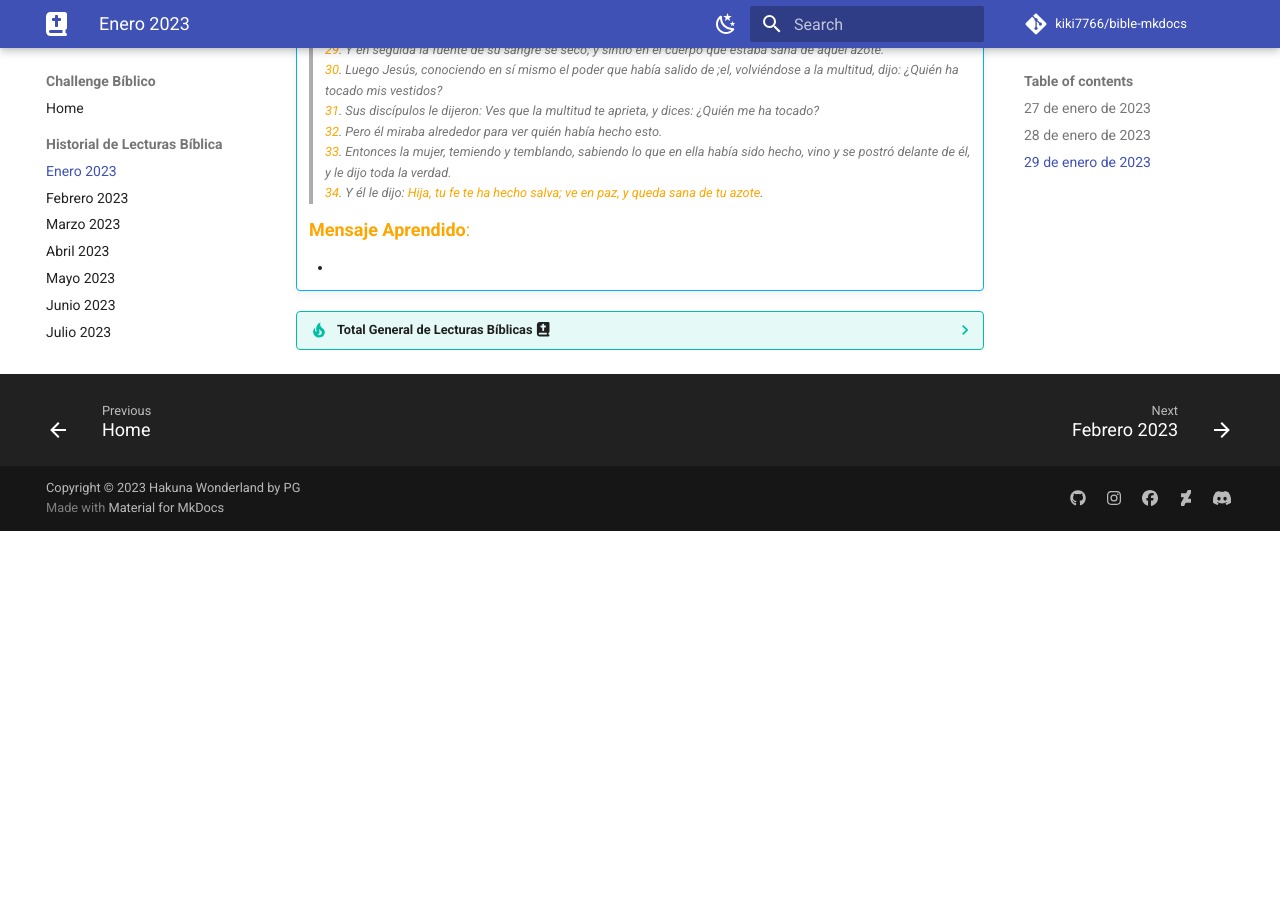
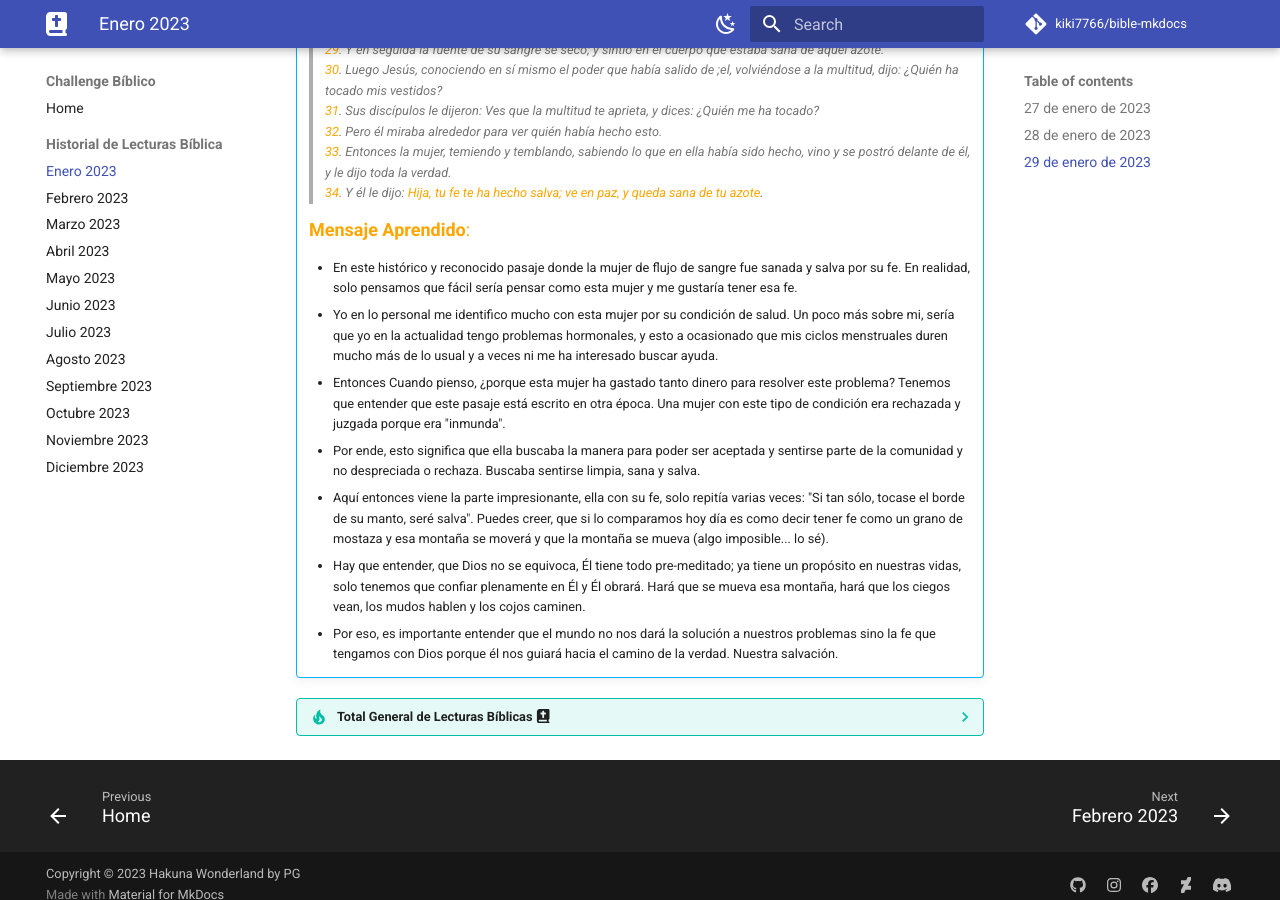
Before and after one commit to kiki7766/bible-mkdocs, an MkDocs documentation site: the page built from docs/m/ene.md, in a window 1280 px wide and 900 px high, scrolled down 1963 px. Built offline with MkDocs 1.6.1 and Material for MkDocs 9.7.7, drawn with Linux system fonts in a browser that asks for light colours; some web fonts are replaced; comment, search, counter and statistics services are not loaded; before the commit the page ends 2494 px from its top, so only the background shows below that.

Commit message:
Adding month 01 - description

```diff
--- a/docs/m/ene.md
+++ b/docs/m/ene.md
@@ -45,7 +45,13 @@
 
     <font size=4, color=orange>**Mensaje Aprendido**:</font>
 
-    -
+    - En este histórico y reconocido pasaje donde la mujer de flujo de sangre fue sanada y salva por su fe. En realidad, solo pensamos que fácil sería pensar como esta mujer y me gustaría tener esa fe.
+    - Yo en lo personal me identifico mucho con esta mujer por su condición de salud. Un poco más sobre mi, sería que yo en la actualidad tengo problemas hormonales, y esto a ocasionado que mis ciclos menstruales duren mucho más de lo usual y a veces ni me ha interesado buscar ayuda.
+    - Entonces Cuando pienso, ¿porque esta mujer ha gastado tanto dinero para resolver este problema? Tenemos que entender que este pasaje está escrito en otra época. Una mujer con este tipo de condición era rechazada y juzgada porque era "inmunda".
+    - Por ende, esto significa que ella buscaba la manera para poder ser aceptada y sentirse parte de la comunidad y no despreciada o rechaza. Buscaba sentirse limpia, sana y salva.
+    - Aquí entonces viene la parte impresionante, ella con su fe, solo repitía varias veces: "Si tan sólo, tocase el borde de su manto, seré salva". Puedes creer, que si lo comparamos hoy día es como decir tener fe como un grano de mostaza y esa montaña se moverá y que la montaña se mueva (algo imposible... lo sé).
+    - Hay que entender, que Dios no se equivoca, Él tiene todo pre-meditado; ya tiene un propósito en nuestras vidas, solo tenemos que confiar plenamente en Él y Él obrará. Hará que se mueva esa montaña, hará que los ciegos vean, los mudos hablen y los cojos caminen.
+    - Por eso, es importante entender que el mundo no nos dará la solución a nuestros problemas sino la fe que tengamos con Dios porque él nos guiará hacia el camino de la verdad. Nuestra salvación.
 
 
 
```
Also changed, not shown: docs/index.md (+1 -2 lines), docs/text.md (deleted).
